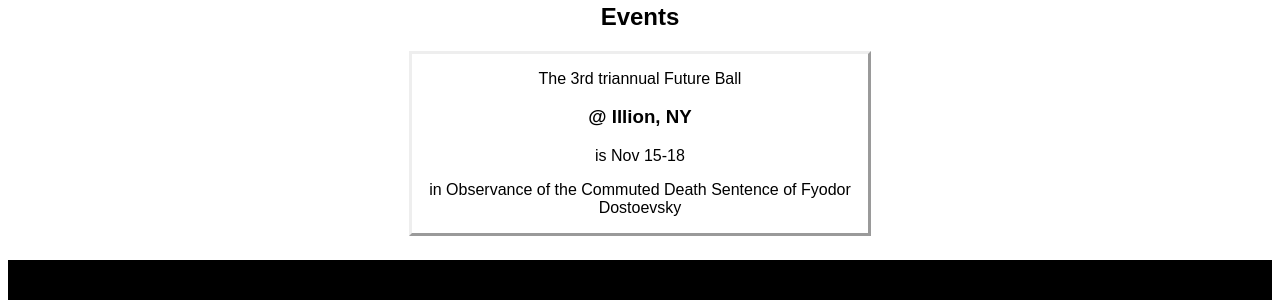
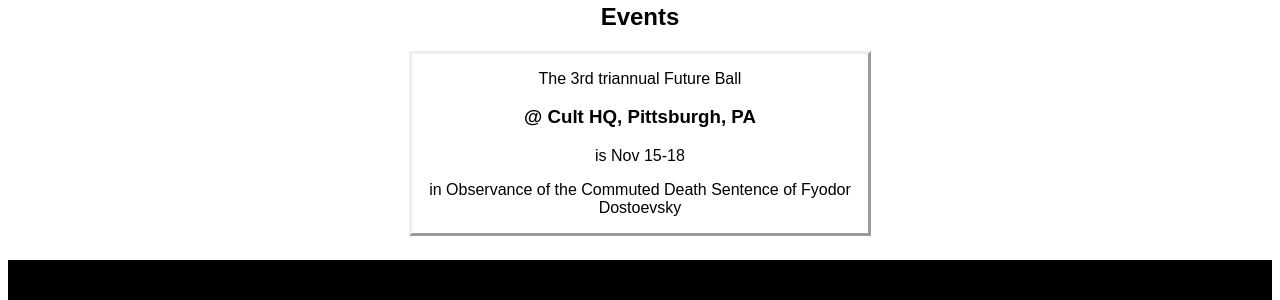
Before and after one commit to yrevocnu/yrevocnu.github.io, a Jekyll site: the page built from index.md, in a window 1280 px wide. Shown: the part 254-554 px from the top of the page. Built offline with Jekyll 4.4.1, drawn with Linux system fonts in a browser that asks for light colours.

Commit message:
change Event 3 location

```diff
--- a/_data/events.yml
+++ b/_data/events.yml
@@ -2,13 +2,13 @@
   name: Future Ball
   ordinal: 3rd
   dates: Nov 15-18
-  location: Illion, NY
+  location: Cult HQ, Pittsburgh, PA
   holiday: the Commuted Death Sentence of Fyodor Dostoevsky
   organizer:
     name: Ben Heller
     officers:
       - Dan Mason, FP
-      - Effie Kong, TS
+      - Effie Kong, TW
       - Suby Raman, RS
 
 2:
```
